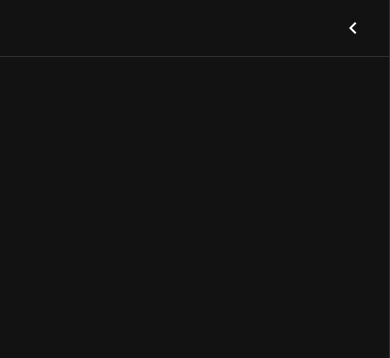
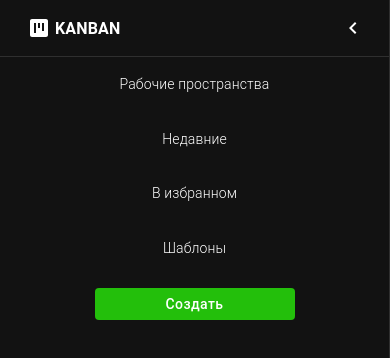
Before and after one commit to Innovavtion/kanban-board, a Next.js app: page / in a window 390 px wide. Both pictures are taken after a click on the button 43 px from the left and 21 px from the top of the page. Shown: the top 358 px of the page. Built offline with nearby package versions, Linux system fonts and the light colour scheme.

Commit message:
update: navbar adaptive menu, navbar menu item

```diff
--- a/components/Navbar/Navbar.tsx
+++ b/components/Navbar/Navbar.tsx
@@ -52,7 +52,13 @@
     <Box sx={{ flexGrow: 1 }} ref={navbarRef}>
       <AppBar position="static" sx={{ height: 50, boxShadow: 0 }}>
         <Toolbar
-          sx={{ display: "flex", justifyContent: "space-between", mt: -0.85 }}
+          sx={{
+            display: "flex",
+            justifyContent: "space-between",
+            mt: -0.85,
+            minHeight: "64px",
+            paddingX: "24px",
+          }}
         >
           <NavbarLeftSection
             navbarSize={size}
--- a/components/Navbar/NavbarDrawerAdaptiveMenu.tsx
+++ b/components/Navbar/NavbarDrawerAdaptiveMenu.tsx
@@ -11,15 +11,17 @@
   ListItemButton,
   ListItemIcon,
   Typography,
+  Button,
+  Box,
 } from "@mui/material";
 
 // Icons Mui
 import ChevronLeftIcon from "@mui/icons-material/ChevronLeft";
 import ChevronRightIcon from "@mui/icons-material/ChevronRight";
-import Brightness4Icon from "@mui/icons-material/Brightness4";
-import Brightness7Icon from "@mui/icons-material/Brightness7";
-import ChatIcon from "@mui/icons-material/Chat";
-import MailIcon from "@mui/icons-material/Mail";
+import NavbarLogo from "./NavbarLogo";
+import NavbarMenuItem from "./NavbarMenuItem";
+import NavbarSubmenuItem from "./NavbarSubmenuItem";
+import NavbarSubmenuTemplates from "./NavbarSubmenuTemplates";
 
 // Styles Mui
 import { styled } from "@mui/material/styles";
@@ -83,8 +85,11 @@
           "@media (min-width: 600px)": {
             minHeight: "49px",
           },
+          display: "flex",
+          justifyContent: "space-between",
         }}
       >
+        <NavbarLogo />
         <IconButton
           onClick={() => drawerOpenAdaptiveMenu(openAdaptiveMenu)}
           color="inherit"
@@ -97,6 +102,40 @@
         </IconButton>
       </DrawerHeader>
       <Divider />
+      <Box
+        sx={{
+          display: "flex",
+          flexDirection: "column",
+          alignItems: "center",
+          justifyContent: "space-around",
+          height: "275px",
+        }}
+      >
+        <NavbarMenuItem text="Рабочие пространства" assignment="work" />
+        <NavbarMenuItem text="Недавние" assignment="recent">
+          <NavbarSubmenuItem />
+          <NavbarSubmenuItem />
+        </NavbarMenuItem>
+        <NavbarMenuItem text="В избранном" assignment="favorite" />
+        <NavbarMenuItem text="Шаблоны" assignment="favorite">
+          <NavbarSubmenuTemplates />
+        </NavbarMenuItem>
+        <Button
+          aria-label="create border"
+          sx={{
+            color: "inherit",
+            minWidth: 200,
+            px: "14px",
+            py: "3.5px",
+            backgroundColor: "#23bf0b",
+            textTransform: "none",
+            fontSize: 14,
+            ":hover": { backgroundColor: "#4cf233" },
+          }}
+        >
+          Создать
+        </Button>
+      </Box>
     </Drawer>
   );
 }
--- a/components/Navbar/NavbarMenuItem.tsx
+++ b/components/Navbar/NavbarMenuItem.tsx
@@ -46,7 +46,9 @@
         >
           {text}
         </Typography>
-        <ExpandMoreIcon sx={{}} />
+        <ExpandMoreIcon
+          sx={{ "@media (max-width: 1100px)": { display: "none" } }}
+        />
       </Button>
       <MenuCustom
         id="basic-menu"
@@ -57,6 +59,26 @@
           "aria-labelledby": "basic-button",
         }}
         sx={{ top: 12 }}
+        PaperProps={{
+          sx: {
+            "&:before": {
+              display: "block",
+              position: "absolute",
+              top: 0,
+              right: 14,
+              width: 10,
+              height: 10,
+              bgcolor: "background.paper",
+              transform: "translateY(-50%) rotate(45deg)",
+              zIndex: 0,
+            },
+            "@media (max-width: 1100px)": {
+              mt: -1,
+            },
+          },
+        }}
+        transformOrigin={{ horizontal: "center", vertical: "top" }}
+        anchorOrigin={{ horizontal: "center", vertical: "bottom" }}
       >
         <List
           sx={{
@@ -65,6 +87,9 @@
             maxWidth: 305,
             cursor: "pointer",
             py: 0.1,
+            "@media (max-width: 320px)": {
+              minWidth: 200,
+            },
           }}
         >
           {children?.toString.length != null ? (
--- a/components/Navbar/NavbarSearch.tsx
+++ b/components/Navbar/NavbarSearch.tsx
@@ -44,7 +44,7 @@
     },
     "@media (max-width: 320px)": {
       "&:focus": {
-        width: "10.25ch",
+        width: "8.45ch",
       },
     },
   },
--- a/components/Navbar/NavbarSubmenuSubstrate.tsx
+++ b/components/Navbar/NavbarSubmenuSubstrate.tsx
@@ -42,8 +42,8 @@
     content = (
       <>
         <LocalActivityIcon fontSize="large" />
-        <Typography sx={{ textAlign: "center", fontSize: 12.5 }}>
-          Чтобы быстро находить важные доски, отмечай их.
+        <Typography sx={{ textAlign: "center", fontSize: 12.5, px: "5px" }}>
+          Чтобы быстро находить важные доски, отмечайте их.
         </Typography>
       </>
     );
```
